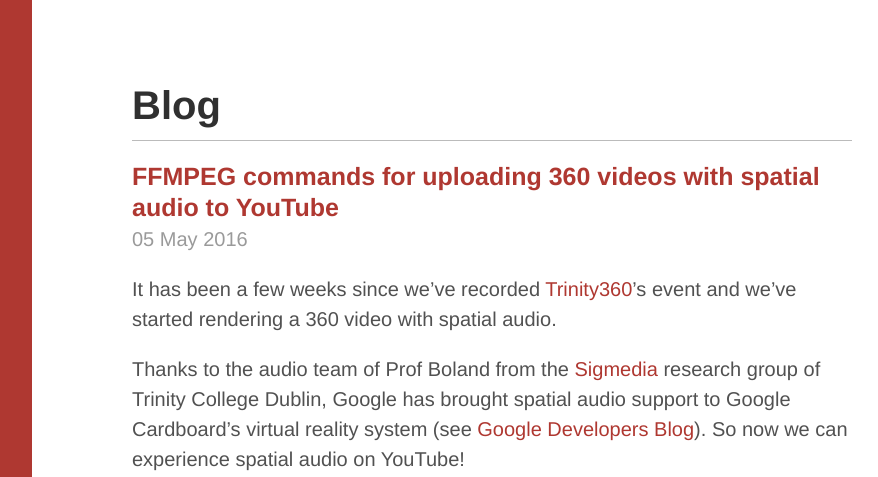
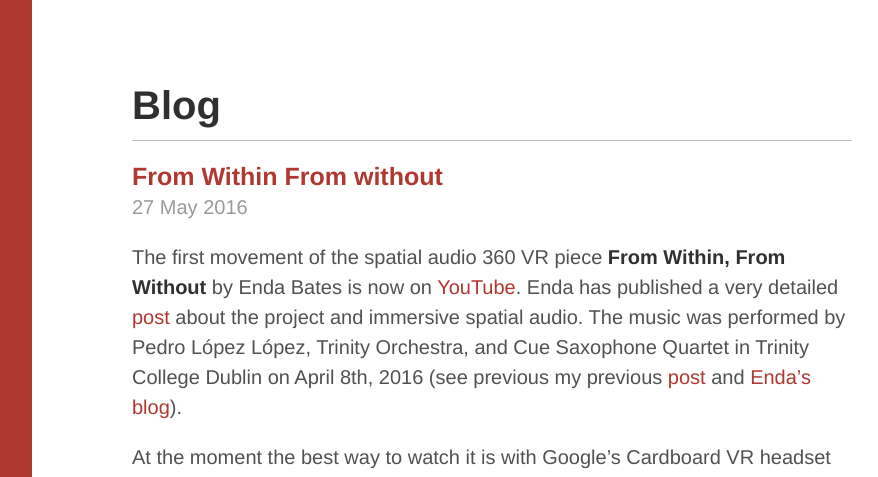
Before and after one commit to frcs/frcs.github.io, a Jekyll site: the page built from blog.md, in a window 1280 px wide and 1400 px high. Shown: the top 477 px of the window, without its empty margins (328-1206 px from the left). Built offline with Jekyll 4.4.1, drawn with Linux system fonts in a browser that asks for light colours; nearby versions of some CDN libraries; some of the changed text lies outside the part shown.

Commit message:
FromWithinFromWithout blog entry

```diff
--- /dev/null
+++ b/_posts/2016-05-27-FromWithinFromWithout.md
@@ -0,0 +1,33 @@
+---
+layout: post
+title: From Within From without
+tags:
+- 3D, VR, Trinity360
+comments: true
+---
+
+The first movement of the spatial audio 360 VR piece __From Within,
+From Without__ by Enda Bates is now on
+[YouTube](https://youtu.be/WQvHH-u9W5w). Enda has published a very
+detailed
+[post](https://endabates.wordpress.com/2016/05/27/spatial-audio-360-video/)
+about the project and immersive spatial audio. The music was performed
+by Pedro López López, Trinity Orchestra, and Cue Saxophone Quartet in
+Trinity College Dublin on April 8th, 2016 (see previous my previous
+[post]({% post_url 2016-04-19-trinity360 %}) and [Enda's
+blog](https://endabates.wordpress.com)).
+
+At the moment the best way to watch it is with Google's Cardboard VR
+headset and an Android phone as only YouTube's Android app supports
+spatial audio.
+
+<iframe width="560" height="315" src="https://www.youtube.com/embed/WQvHH-u9W5w" frameborder="0" allowfullscreen></iframe>
+
+This is the first piece in a series of immersive spatial audio
+experiences that we plan to record in Trinity College Dublin.
+
+At the moment we've simply stitched the 12 GoPros from our 360 rig
+using off the shelf software (VideoStitch 2). There are still some
+visible artefacts that are mainly due to parallax. We'll get our own
+video processing algorithms working at some point and try to improve
+on this.
```
Also changed, not shown: _posts/2016-04-19-trinity360.md (+1 -1 lines), _posts/2016-05-05-360-audio-youtube-upload.md (+1 -1 lines).
